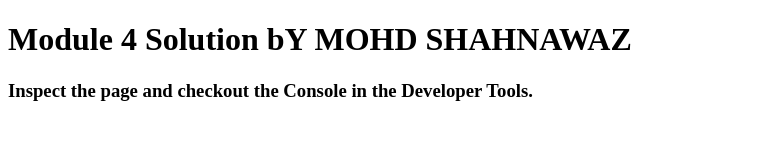
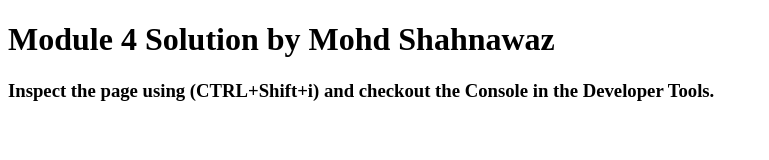
Before and after one commit to sk8807307/sk8807307.github.io, a plain HTML site: page HTML_CSS_Javascript_for-_Web_Developers_Coursera/module4-solution/index.html in a window 1280 px wide. Shown: the whole page, without its empty margins (0-769 px from the left). Drawn offline with Linux system fonts and the light colour scheme.

Commit message:
Update index.html

```diff
--- a/HTML_CSS_Javascript_for-_Web_Developers_Coursera/module4-solution/index.html
+++ b/HTML_CSS_Javascript_for-_Web_Developers_Coursera/module4-solution/index.html
@@ -11,7 +11,7 @@
   <script src="script.js"></script>
 </head>
 <body>
-  <h1>Module 4 Solution bY MOHD SHAHNAWAZ</h1>
-  <h3>Inspect the page and checkout the Console in the Developer Tools.</h3>
+  <h1>Module 4 Solution by Mohd Shahnawaz</h1>
+  <h3>Inspect the page using (CTRL+Shift+i) and checkout the Console in the Developer Tools.</h3>
 </body>
 </html>
```
